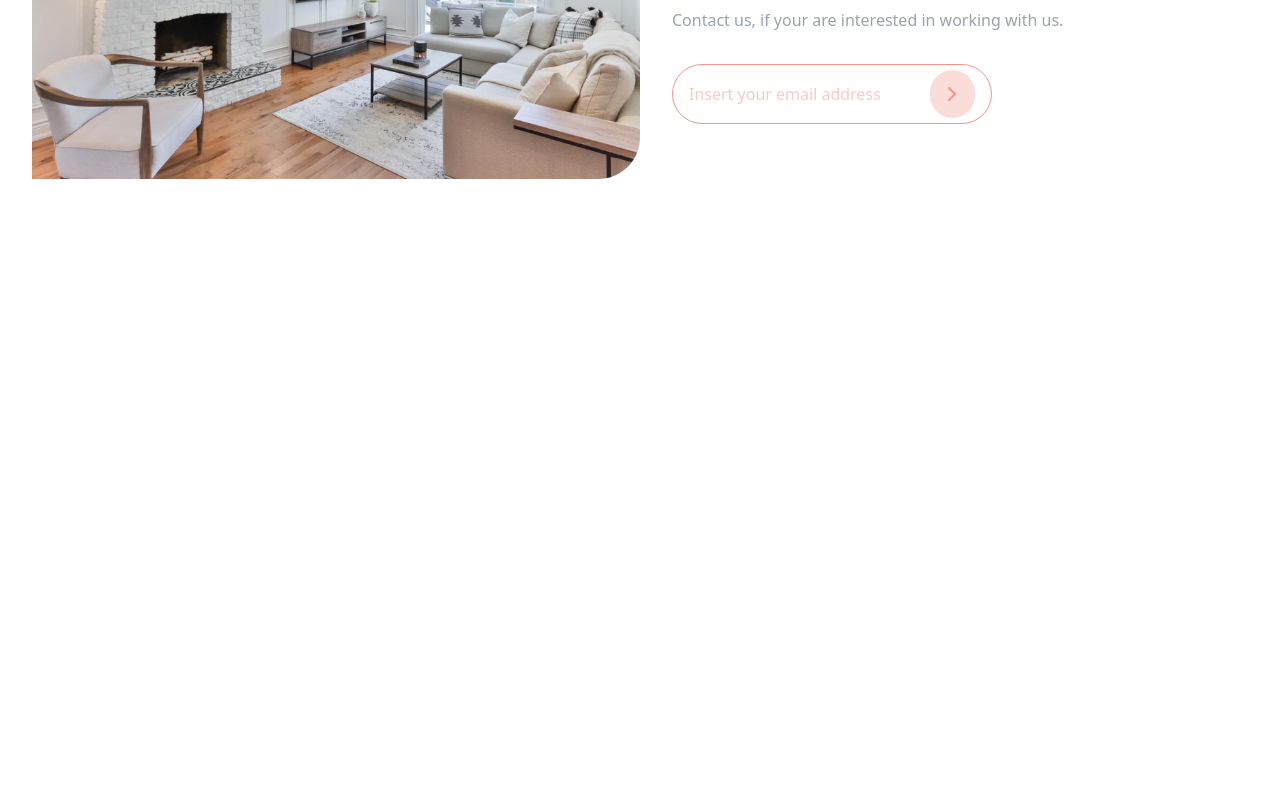
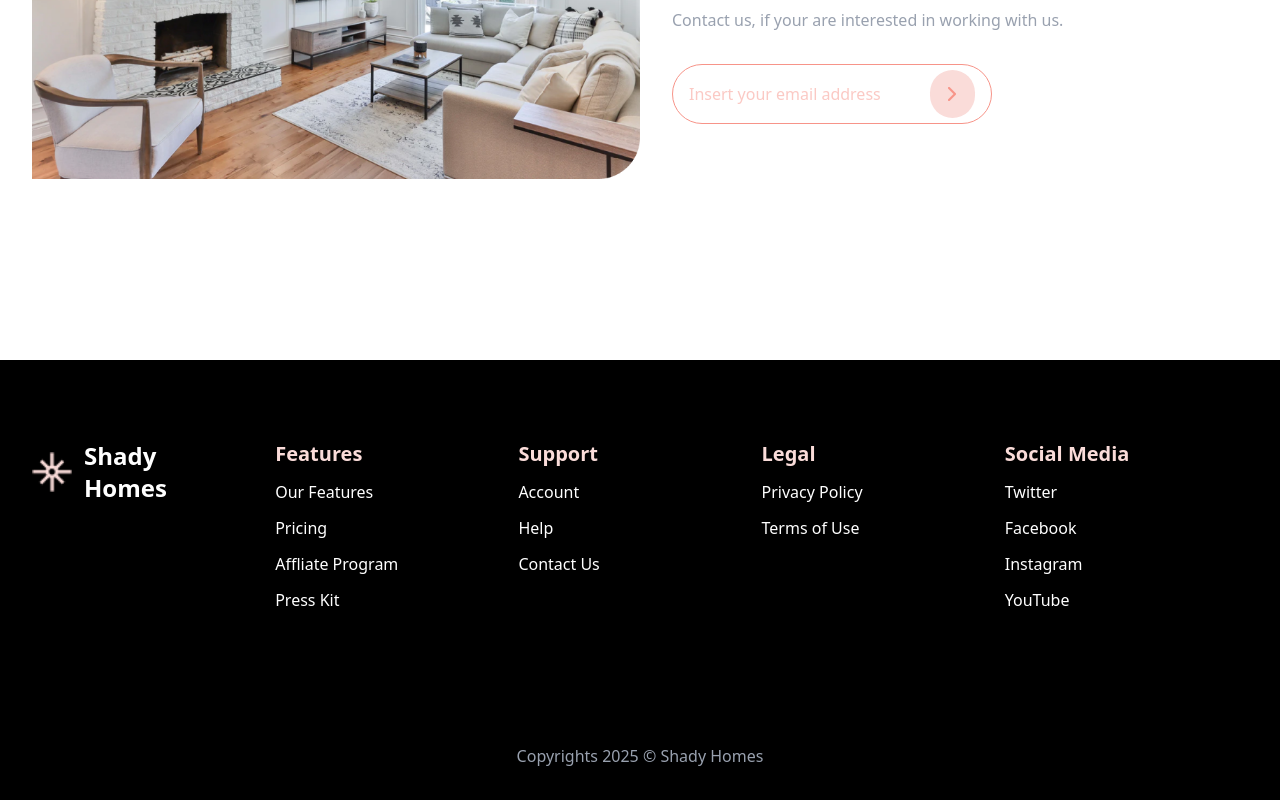
Before and after one commit to Th3-D5-482/Shady-Homes-Website, a React (Vite) app: page / in a window 1280 px wide. Shown: the part 3488-4288 px from the top of the page. Before the commit the page ends 4128 px from the top, so only its background shows below. Built offline with nearby package versions, Linux system fonts and the light colour scheme.

Commit message:
Th3_D5_482

```diff
--- a/src/App.jsx
+++ b/src/App.jsx
@@ -18,7 +18,7 @@ const App = () => {
       <Featured/>
       <Services/>
       <Homey/>
-      {/*<Footer/>*/}
+      <Footer/>
     </div>
   )
 }
--- a/src/Components/Footer.jsx
+++ b/src/Components/Footer.jsx
@@ -3,43 +3,43 @@ import app_logo from '../assets/app_logo.png'
 
 const Footer = () => {
   return (
-    <div className='w-auto h-100 px-8 py-20 bg-black justify-between overflow-hidden'>
-        <div className='flex'>
-            <div className='w-1/5 flex'>
+    <div className='w-auto h-270 px-8 py-20 bg-black justify-between overflow-hidden md:h-110'>
+        <div className='flex-row md:flex'>
+            <div className='w-auto flex md:w-1/5 mb-10'>
                 <img src ={app_logo} className='h-10 w-10 mt-3' alt="" />
                 <h2 className='text-2xl font-bold max-w-30 ml-3 text-white'>Shady Homes</h2>
             </div>
-            <div className='w-1/5'>
+            <div className='md:w-1/5 mb-10'>
                 <h3 className='text-xl text-[#FADCD9] mb-3 font-semibold'>Features</h3>
                 <ul className='text-white'>
-                    <li className='mb-3'><a href="#" className='hover:underline hover:text-gray-400'>Our Features</a></li>
-                    <li className='mb-3'><a href="#" className='hover:underline hover:text-gray-400'>Pricing</a></li>
-                    <li className='mb-3'><a href="#" className='hover:underline hover:text-gray-400'>Affliate Program</a></li>
-                    <li className='mb-3'><a href="#" className='hover:underline hover:text-gray-400'>Press Kit</a></li>
+                    <li className=' mb-5 md:mb-3'><a href="#" className='hover:underline hover:text-gray-400'>Our Features</a></li>
+                    <li className='mb-5 md:mb-3'><a href="#" className='hover:underline hover:text-gray-400'>Pricing</a></li>
+                    <li className='mb-5 md:mb-3'><a href="#" className='hover:underline hover:text-gray-400'>Affliate Program</a></li>
+                    <li className='mb-5 md:mb-3'><a href="#" className='hover:underline hover:text-gray-400'>Press Kit</a></li>
                 </ul>
             </div>
-            <div className='w-1/5'>
+            <div className='md:w-1/5 mb-10'>
                 <h3 className='text-xl text-[#FADCD9] mb-3 font-semibold'>Support</h3>
                 <ul className='text-white'>
-                        <li className='mb-3'><a href="#" className='hover:underline hover:text-gray-400'>Account</a></li>
-                        <li className='mb-3'><a href="#" className='hover:underline hover:text-gray-400'>Help</a></li>
-                        <li className='mb-3'><a href="#" className='hover:underline hover:text-gray-400'>Contact Us</a></li>
+                        <li className='mb-5 md:mb-3'><a href="#" className='hover:underline hover:text-gray-400'>Account</a></li>
+                        <li className='mb-5 md:mb-3'><a href="#" className='hover:underline hover:text-gray-400'>Help</a></li>
+                        <li className='mb-5 md:mb-3'><a href="#" className='hover:underline hover:text-gray-400'>Contact Us</a></li>
                     </ul>
                 </div>
-            <div className='w-1/5'>
+            <div className='md:w-1/5 mb-10'>
                 <h3 className='text-xl text-[#FADCD9] mb-3 font-semibold'>Legal</h3>
                 <ul className='text-white'>
-                    <li className='mb-3'><a href="#" className='hover:underline hover:text-gray-400'>Privacy Policy</a></li>
-                    <li className='mb-3'><a href="#" className='hover:underline hover:text-gray-400'>Terms of Use</a></li>
+                    <li className='mb-5 md:mb-3'><a href="#" className='hover:underline hover:text-gray-400'>Privacy Policy</a></li>
+                    <li className='mb-5 md:mb-3'><a href="#" className='hover:underline hover:text-gray-400'>Terms of Use</a></li>
                 </ul>
             </div>
-            <div className='w-1/5'>
+            <div className='md:w-1/5 mb-10'>
                 <h3 className='text-xl text-[#FADCD9] mb-3 font-semibold'>Social Media</h3>
                 <ul className='text-white'>
                     <li className='mb-3'><a href="#" className='hover:underline hover:text-gray-400'>Twitter</a></li>
-                    <li className='mb-3'><a href="#" className='hover:underline hover:text-gray-400'>Facebook</a></li>
-                    <li className='mb-3'><a href="#" className='hover:underline hover:text-gray-400'>Instagram</a></li>
-                    <li className='mb-3'><a href="#" className='hover:underline hover:text-gray-400'>YouTube</a></li>
+                    <li className='mb-5 md:mb-3'><a href="#" className='hover:underline hover:text-gray-400'>Facebook</a></li>
+                    <li className='mb-5 md:mb-3'><a href="#" className='hover:underline hover:text-gray-400'>Instagram</a></li>
+                    <li className='mb-5 md:mb-3'><a href="#" className='hover:underline hover:text-gray-400'>YouTube</a></li>
                 </ul>
             </div>
         </div>
--- a/src/Components/Homey.jsx
+++ b/src/Components/Homey.jsx
@@ -27,7 +27,7 @@ const Homey = () => {
         }
       };
   return (
-    <div className='w-auto mx-8 h-200 mb-20 flex-row overflow-hidden md:flex md:130'>
+    <div className='w-auto mx-8 h-200 mb-20 flex-row overflow-hidden md:flex md:h-130'>
         <div className='md:w-1/2'>
             <img src={homey} alt="" />
         </div>
```
